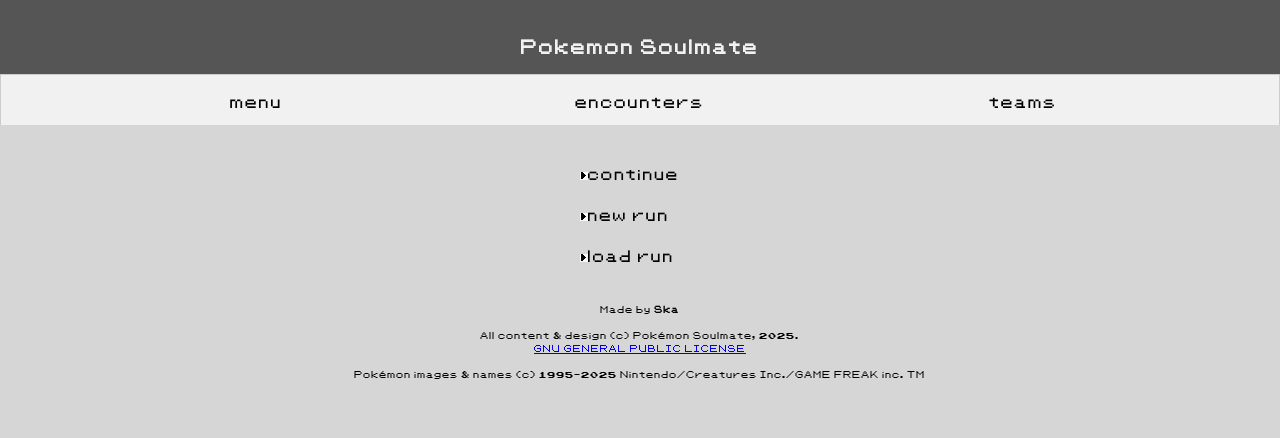
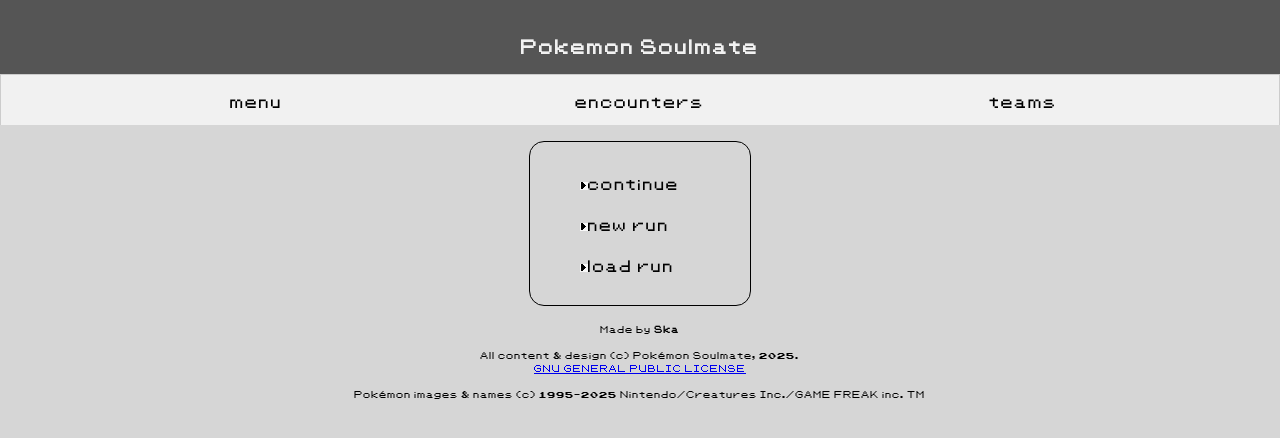
Before and after one commit to PalabraSka/pokemon_soulmate, a plain HTML site: page index.html in a window 1280 px wide. Drawn offline with Linux system fonts and the light colour scheme.

Commit message:
Update style.css

```diff
--- a/static/styles/style.css
+++ b/static/styles/style.css
@@ -189,11 +189,13 @@
 
 /* Menu tab styles */
 #tab_menu {
-
-}
-
-.menu_div {
-    border: aqua;
+    padding: 10px;
+    padding-top: 15px;
+    padding-bottom: 15px;
+    border: 1px;
+    border-color: black;
+    border-style: solid;
+    border-radius: 15px;
 }
 
 .bt_menu {
@@ -211,6 +213,10 @@
 
 .bt_menu:hover {
     background-color: #f1f1f1;
+}
+
+.bt_menu.img:hover {
+    visibility: visible;
 }
 
 /* encounter tab styles */
```
